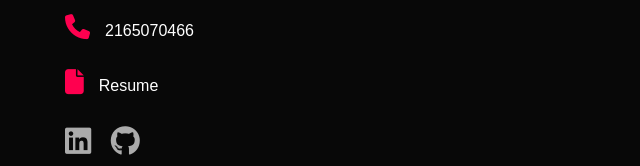
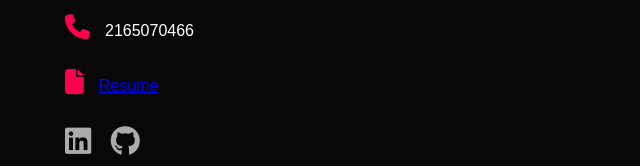
Before and after one commit to AlmirVeljak/almirveljak.github.io, a plain HTML site: page index.html in a window 1280 px wide. Shown: the part 1984-2150 px from the top of the page, 63-703 px from the left. Drawn offline with Linux system fonts and the light colour scheme.

Commit message:
Update index.html
Wrapped <a> tagged around Resume
Made resume text clickable

```diff
--- a/index.html
+++ b/index.html
@@ -92,7 +92,7 @@
             <p><i class="fa-solid fa-phone"></i>2165070466</p>
             <p><a href="asset/ResumeVers2.pdf" download>
                 <i class="fa-solid fa-file">
-                </a></i>Resume</p>
+                </i>Resume</a></p>
             <div class="social-icons">
                 <a href="www.linkedin.com/in/almir-veljak" target="_blank"><i class="fa-brands fa-linkedin"></i></a>
                 <a href="https://github.com/AlmirVeljak" target="_blank"><i class="fa-brands fa-github"></i></a>
```
